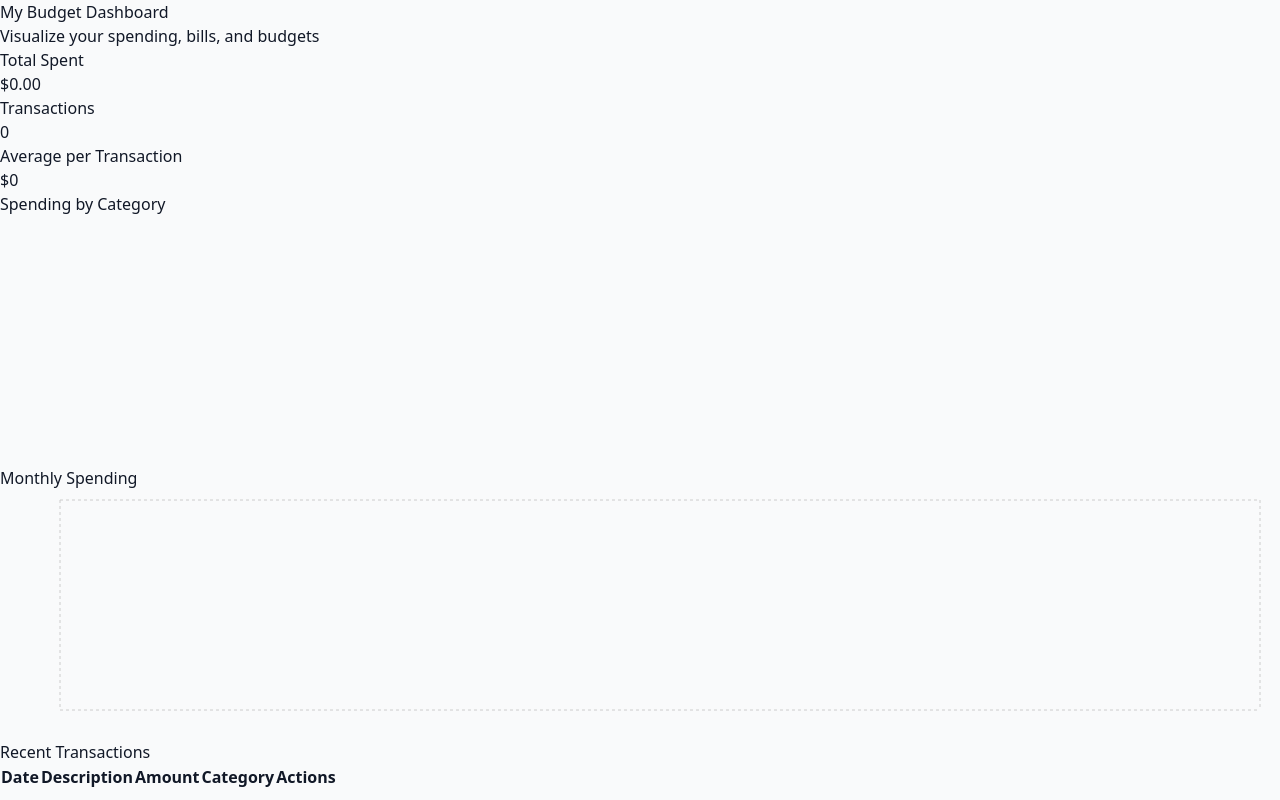
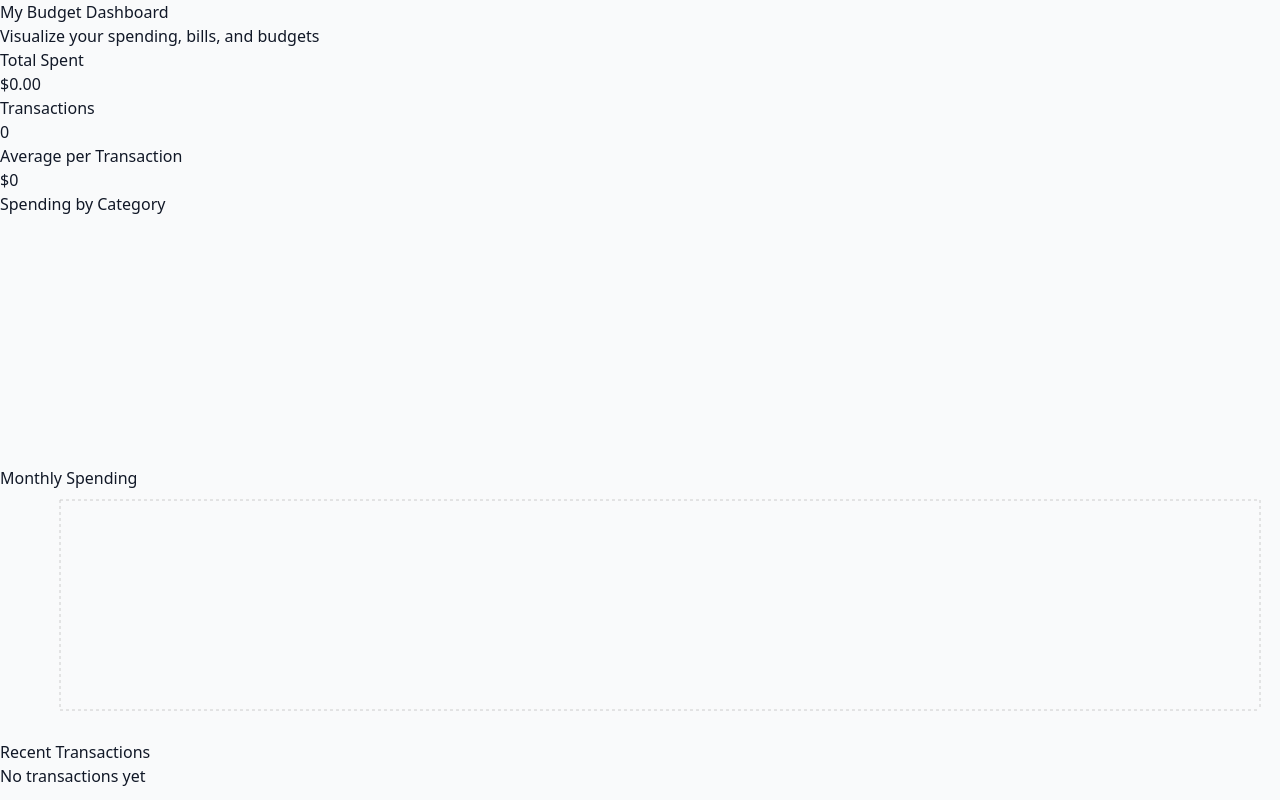
Before and after one commit to sniders84/Our-Budget, a Next.js app: page / in a window 1280 px wide. Built offline with nearby package versions, Linux system fonts and the light colour scheme.

Commit message:
Update TransactionList.js

```diff
--- a/components/TransactionList.js
+++ b/components/TransactionList.js
@@ -1,34 +1,28 @@
-export default function TransactionList({ transactions = [], onDelete, onChangeCategory }) {
+export default function TransactionList({ transactions }) {
+  if (!transactions.length) return <p className="text-gray-400">No transactions yet</p>
+
   return (
-<div className="mt-4">
     <div className="overflow-x-auto">
-<table className="min-w-full bg-white">
+      <table className="min-w-full table-auto">
         <thead>
-<tr>
-<th className="px-4 py-2">Date</th>
-<th className="px-4 py-2">Description</th>
-<th className="px-4 py-2">Amount</th>
-<th className="px-4 py-2">Category</th>
-<th className="px-4 py-2">Actions</th>
+          <tr className="bg-gray-100">
+            <th className="px-4 py-2 text-left text-gray-600">Date</th>
+            <th className="px-4 py-2 text-left text-gray-600">Description</th>
+            <th className="px-4 py-2 text-left text-gray-600">Category</th>
+            <th className="px-4 py-2 text-right text-gray-600">Amount</th>
           </tr>
         </thead>
         <tbody>
-{transactions.map(tx => (
-<tr key={tx.id} className="border-t">
+          {transactions.map(tx=>(
+            <tr key={tx.id} className="border-b hover:bg-gray-50 transition">
               <td className="px-4 py-2">{tx.date}</td>
               <td className="px-4 py-2">{tx.description}</td>
-<td className="px-4 py-2">{tx.amount.toFixed(2)}</td>
-<td className="px-4 py-2">
-<input className="border p-1 text-sm" value={tx.category || ''} onChange={(e)=>onChangeCategory(tx.id, e.target.value)} placeholder="uncategorized" />
-</td>
-<td className="px-4 py-2">
-<button className="text-sm text-red-600" onClick={()=>onDelete(tx.id)}>Delete</button>
-</td>
+              <td className="px-4 py-2">{tx.category || 'Uncategorized'}</td>
+              <td className="px-4 py-2 text-right font-medium">${tx.amount}</td>
             </tr>
           ))}
         </tbody>
       </table>
     </div>
-</div>
   )
 }
```
Lines whose indentation alone changed are shown as unchanged.
